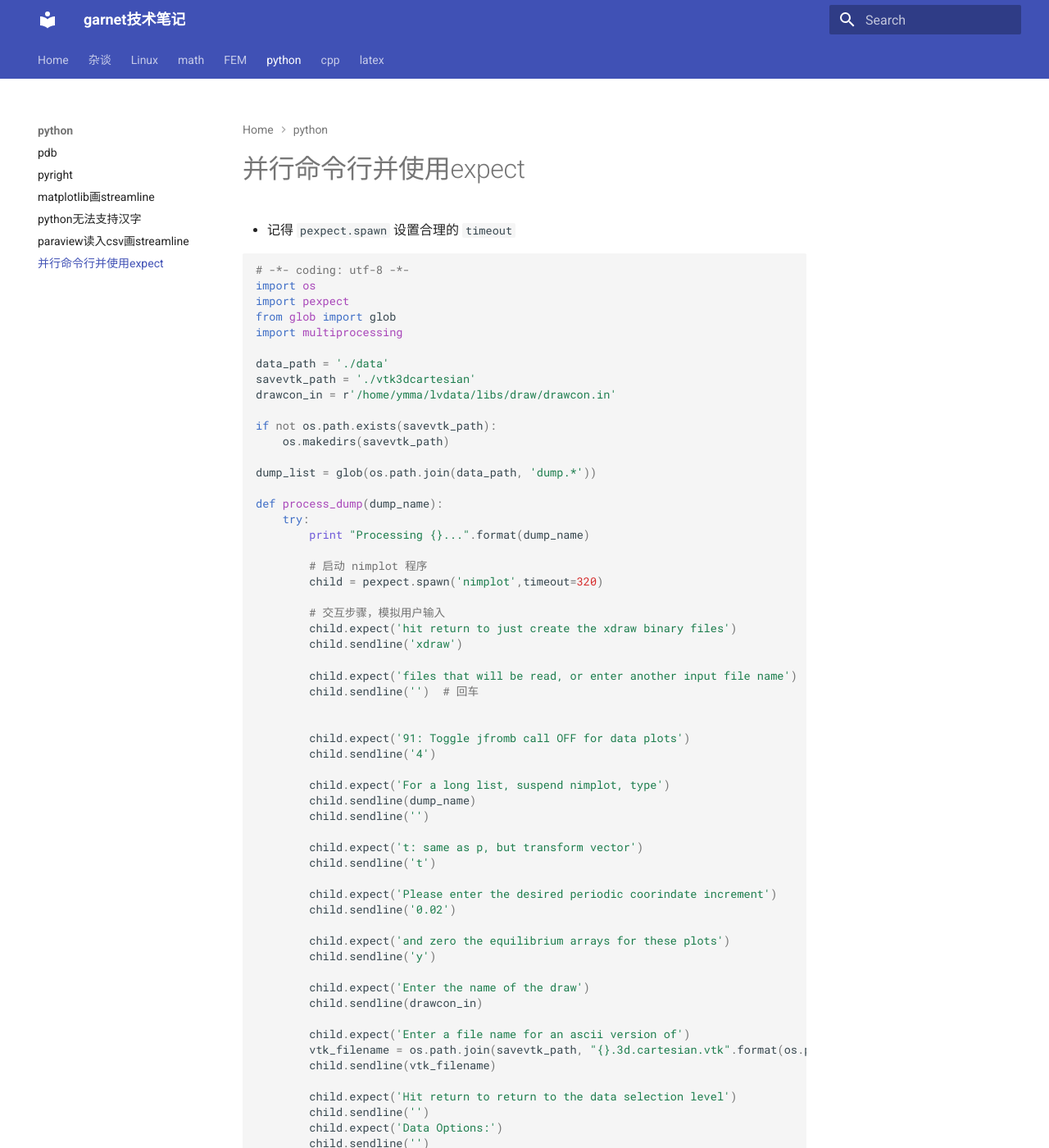
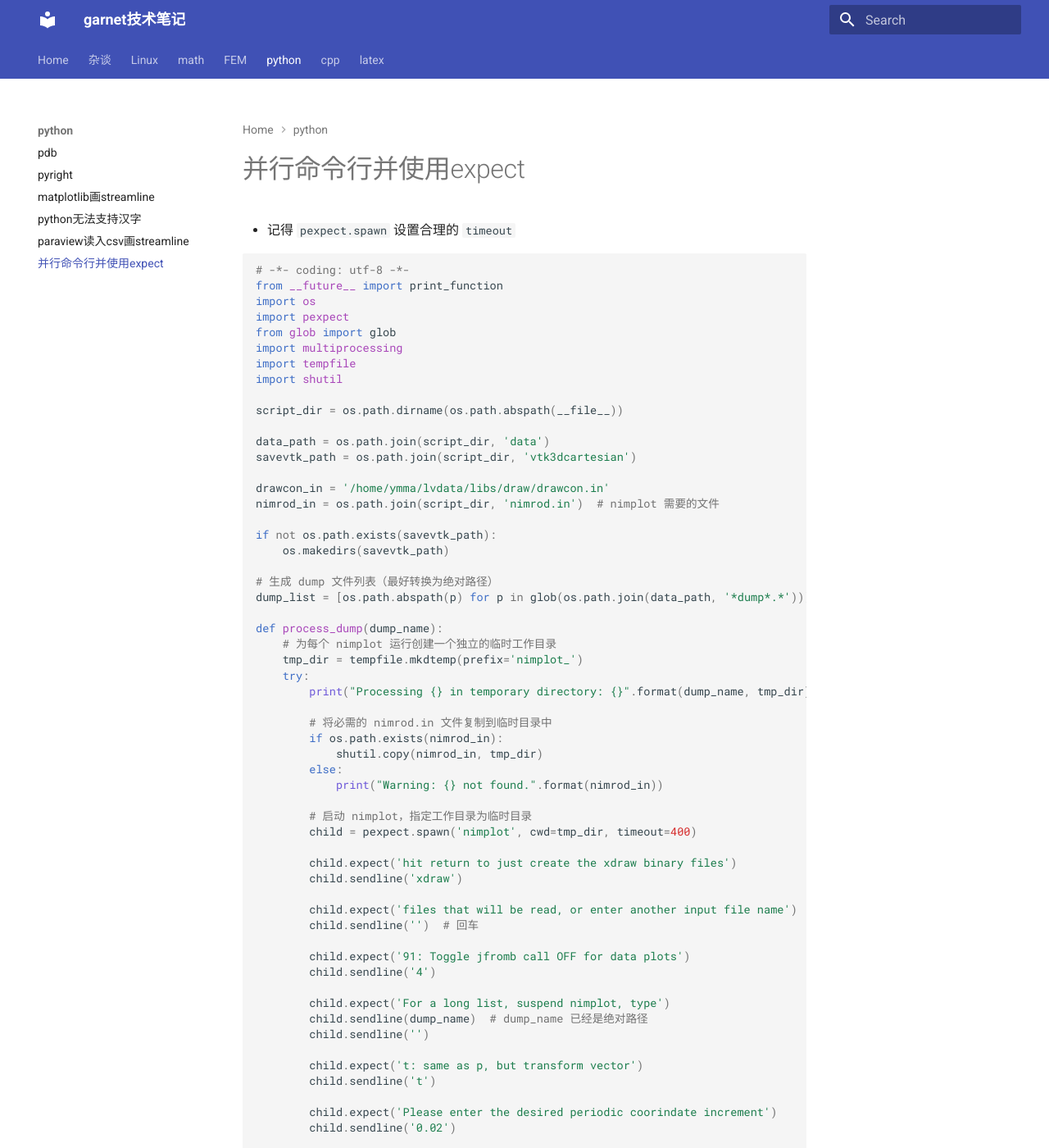
Before and after one commit to ymma98/technotes, an MkDocs documentation site: the page built from docs/python/并行命令行并使用expect.md, in a window 1280 px wide and 1400 px high. Shown: the whole window at 82% size. Built offline with MkDocs 1.6.1 and Material for MkDocs 9.7.7, drawn with Linux system fonts in a browser that asks for light colours; some of the changed text lies outside the part shown.

Commit message:
docs/python/并行命令行并使用expect.md updated from https://stackedit.cn/

````diff
--- a/docs/python/并行命令行并使用expect.md
+++ b/docs/python/并行命令行并使用expect.md
@@ -5,40 +5,54 @@
 
 ```python
 # -*- coding: utf-8 -*-
+from __future__ import print_function
 import os
 import pexpect
 from glob import glob
 import multiprocessing
+import tempfile
+import shutil
 
-data_path = './data'
-savevtk_path = './vtk3dcartesian'
-drawcon_in = r'/home/ymma/lvdata/libs/draw/drawcon.in'
+script_dir = os.path.dirname(os.path.abspath(__file__))
+
+data_path = os.path.join(script_dir, 'data')
+savevtk_path = os.path.join(script_dir, 'vtk3dcartesian')
+
+drawcon_in = '/home/ymma/lvdata/libs/draw/drawcon.in'
+nimrod_in = os.path.join(script_dir, 'nimrod.in')  # nimplot 需要的文件
 
 if not os.path.exists(savevtk_path):
     os.makedirs(savevtk_path)
 
-dump_list = glob(os.path.join(data_path, 'dump.*'))
+# 生成 dump 文件列表（最好转换为绝对路径）
+dump_list = [os.path.abspath(p) for p in glob(os.path.join(data_path, '*dump*.*'))]
 
 def process_dump(dump_name):
+    # 为每个 nimplot 运行创建一个独立的临时工作目录
+    tmp_dir = tempfile.mkdtemp(prefix='nimplot_')
     try:
-        print "Processing {}...".format(dump_name)
+        print("Processing {} in temporary directory: {}".format(dump_name, tmp_dir))
 
-        # 启动 nimplot 程序
-        child = pexpect.spawn('nimplot',timeout=320)
+        # 将必需的 nimrod.in 文件复制到临时目录中
+        if os.path.exists(nimrod_in):
+            shutil.copy(nimrod_in, tmp_dir)
+        else:
+            print("Warning: {} not found.".format(nimrod_in))
 
-        # 交互步骤，模拟用户输入
+        # 启动 nimplot，指定工作目录为临时目录
+        child = pexpect.spawn('nimplot', cwd=tmp_dir, timeout=400)
+
         child.expect('hit return to just create the xdraw binary files')
         child.sendline('xdraw')
 
         child.expect('files that will be read, or enter another input file name')
         child.sendline('')  # 回车
 
-
         child.expect('91: Toggle jfromb call OFF for data plots')
         child.sendline('4')
 
         child.expect('For a long list, suspend nimplot, type')
-        child.sendline(dump_name)
+        child.sendline(dump_name)  # dump_name 已经是绝对路径
         child.sendline('')
 
         child.expect('t: same as p, but transform vector')
@@ -64,19 +78,22 @@ def process_dump(dump_name):
         child.expect('91: Toggle jfromb call OFF for data plots')
         child.sendline('0')
 
-        print "Successfully generated: {}".format(vtk_filename)
+        print("Successfully generated: {}".format(vtk_filename))
         child.close()
     except pexpect.exceptions.ExceptionPexpect as e:
-        print "Failed to process {}: {}".format(dump_name, e)
+        print("Failed to process {}: {}".format(dump_name, e))
+    finally:
+        # 处理完毕后删除临时目录
+        shutil.rmtree(tmp_dir)
 
 def main():
-    pool = multiprocessing.Pool(processes=2)
+    pool = multiprocessing.Pool(processes=20)
     pool.map(process_dump, dump_list)
 
 if __name__ == "__main__":
     main()
 ```
 <!--stackedit_data:
-eyJoaXN0b3J5IjpbLTEwMTkzMTQ2MzQsLTEzNTk5NTI3MThdfQ
-==
+eyJoaXN0b3J5IjpbMTUzMjg4NDY4NSwtMTAxOTMxNDYzNCwtMT
+M1OTk1MjcxOF19
 -->
````
